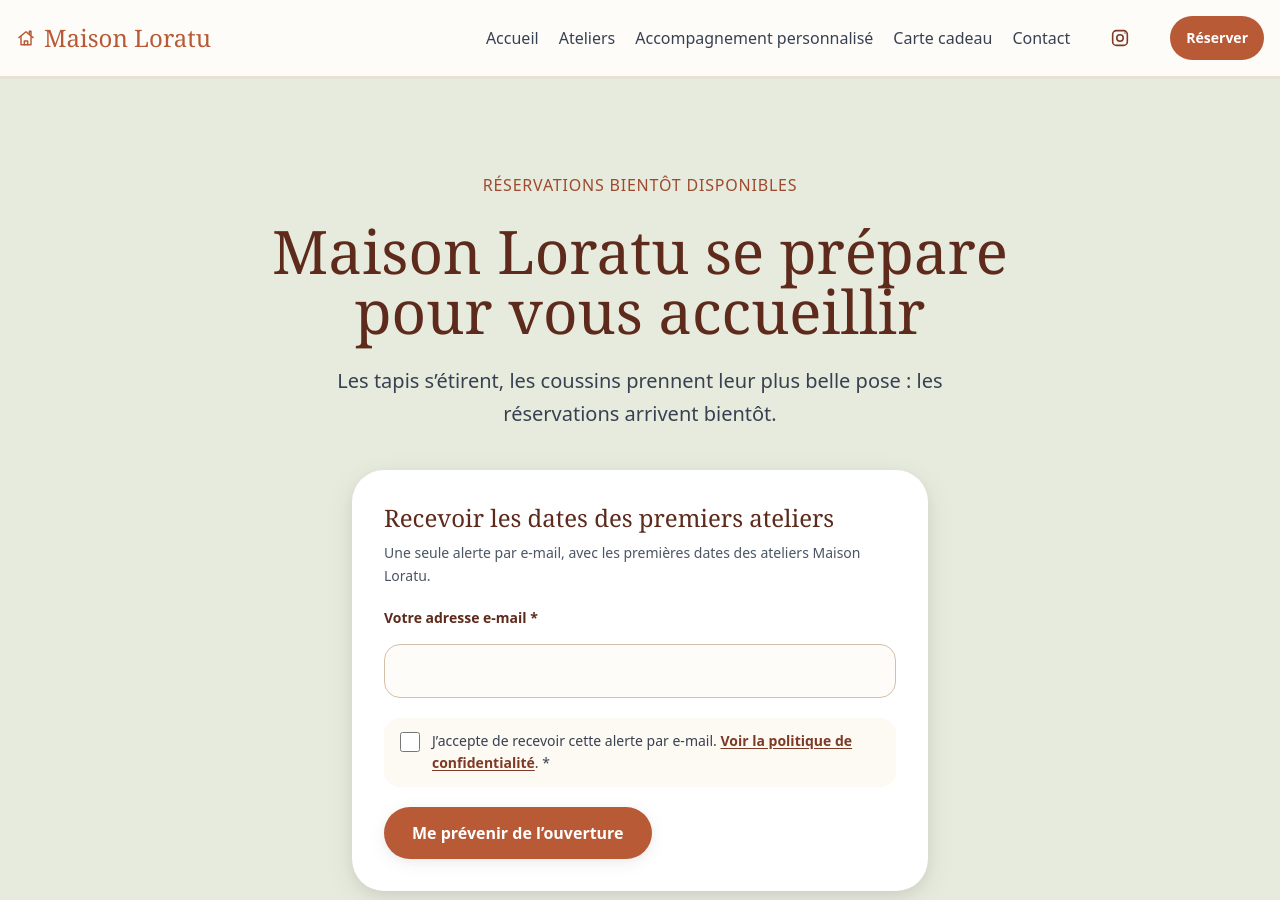
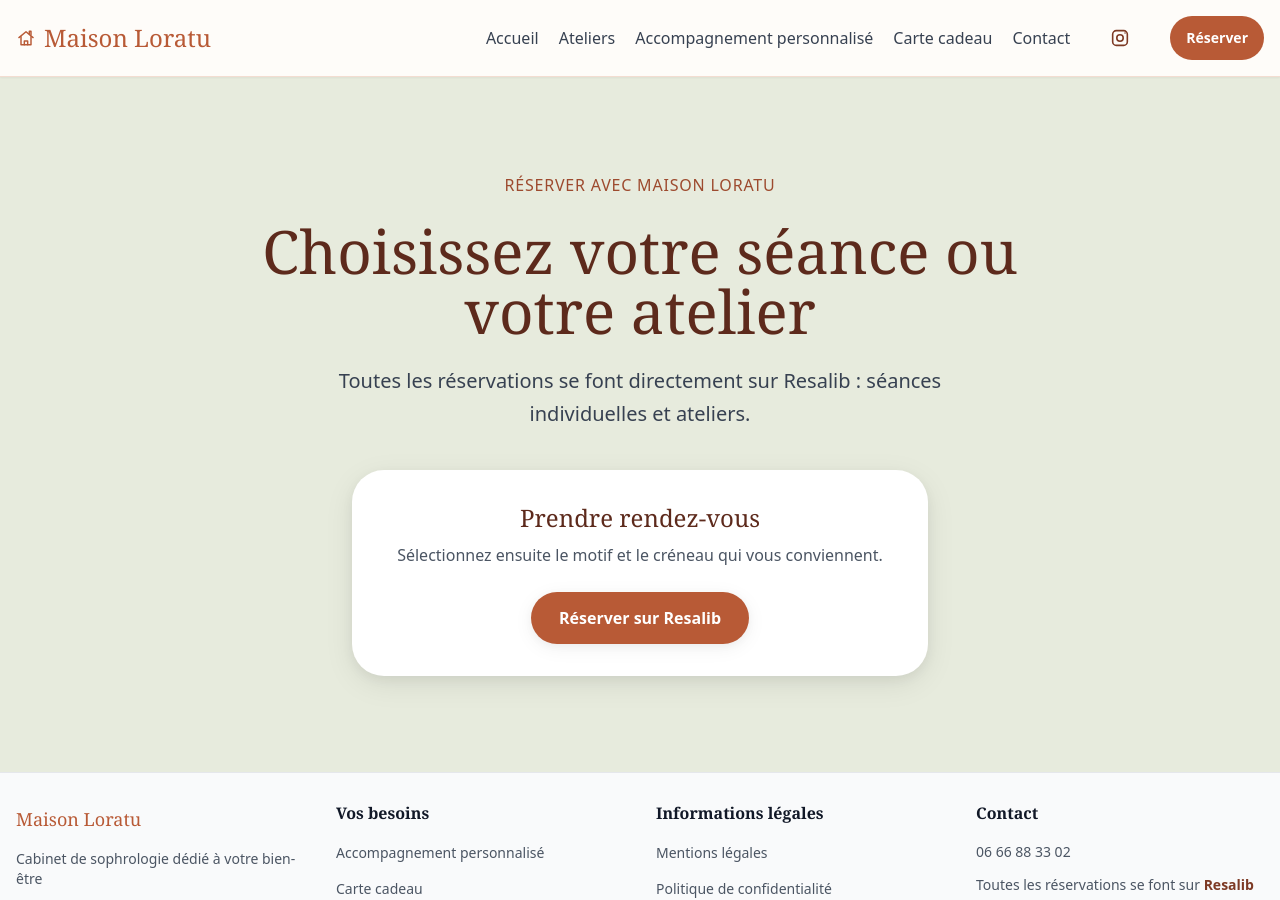
Before and after one commit to nicoriera/maison-loratu, a Vue app: page /reservation in a window 1280 px wide. Shown: the top 900 px of the page. Built offline with nearby package versions, Linux system fonts and the light colour scheme; no server answers.

Commit message:
feat: integrate reservations with Resalib

```diff
--- a/src/components/EventPopup.vue
+++ b/src/components/EventPopup.vue
@@ -239,7 +239,7 @@ watch(isOpen, (open) => {
                   </div>
                 </dl>
                 <div class="sticky bottom-0 -mx-5 mt-4 border-t border-cream-700 bg-cream-50 px-5 pb-[calc(0.75rem+env(safe-area-inset-bottom))] pt-3">
-                  <button type="button" class="inline-flex min-h-12 w-full items-center justify-center rounded-full bg-terracotta-500 px-6 py-3 text-center font-semibold text-white shadow-soft transition hover:bg-terracotta-600 focus-visible:outline-none focus-visible:ring-2 focus-visible:ring-terracotta-500 focus-visible:ring-offset-2" @click="showForm">Je réserve ma place</button>
+                  <a href="https://www.resalib.fr/agenda/136767?src=profile#/" target="_blank" rel="noopener noreferrer" class="inline-flex min-h-12 w-full items-center justify-center rounded-full bg-terracotta-500 px-6 py-3 text-center font-semibold text-white shadow-soft transition hover:bg-terracotta-600 focus-visible:outline-none focus-visible:ring-2 focus-visible:ring-terracotta-500 focus-visible:ring-offset-2">Je réserve ma place sur Resalib</a>
                 </div>
               </div>
 
--- a/src/components/Footer.vue
+++ b/src/components/Footer.vue
@@ -69,7 +69,10 @@ import UiIcon from "./UiIcon.vue";
             06 66 88 33 02
           </a>
           <p class="mt-2 text-sm leading-relaxed text-gray-600">
-            Prise de rendez-vous par <a href="tel:+33666883302" class="footer-link font-semibold text-terracotta-700 hover:text-terracotta-600">téléphone</a> ou <router-link to="/reservation" class="footer-link font-semibold text-terracotta-700 hover:text-terracotta-600">en ligne</router-link>.
+            Toutes les réservations se font sur <a :href="siteConfig.resalibUrl" target="_blank" rel="noopener noreferrer" class="footer-link font-semibold text-terracotta-700 hover:text-terracotta-600">Resalib</a> ou par <a href="tel:+33666883302" class="footer-link font-semibold text-terracotta-700 hover:text-terracotta-600">téléphone</a>.
+          </p>
+          <p class="mt-2 text-sm leading-relaxed text-gray-600">
+            {{ siteConfig.address }}<br />{{ siteConfig.accessInstructions }}
           </p>
           <p class="mt-2 text-sm leading-relaxed text-gray-600">
             Paiement sur place par carte bancaire ou en espèces.
--- a/src/components/Header.vue
+++ b/src/components/Header.vue
@@ -66,14 +66,15 @@ const isActive = (item) => {
             <UiIcon name="instagram" :size="22" />
           </a>
 
-          <router-link
-            to="/reservation"
+          <a
+            :href="siteConfig.resalibUrl"
+            target="_blank"
+            rel="noopener noreferrer"
             class="ml-2 inline-flex min-h-11 items-center justify-center rounded-full bg-terracotta-500 px-4 py-2 text-sm font-semibold text-white transition duration-[var(--duration-ui)] ease-[var(--ease-warm-out)] hover:bg-terracotta-600 focus-visible:outline-none focus-visible:ring-2 focus-visible:ring-terracotta-500 focus-visible:ring-offset-2"
-            aria-label="Réserver un atelier"
-            :aria-current="route.name === 'reservation' ? 'page' : undefined"
+            aria-label="Réserver une séance ou un atelier sur Resalib, nouvel onglet"
           >
             Réserver
-          </router-link>
+          </a>
         </div>
 
       </div>
--- a/src/components/MobileNavigation.vue
+++ b/src/components/MobileNavigation.vue
@@ -1,5 +1,6 @@
 <script setup>
 import { useRoute } from 'vue-router'
+import { siteConfig } from '../config/site.js'
 import UiIcon from './UiIcon.vue'
 
 const route = useRoute()
@@ -30,16 +31,16 @@ const isActive = (item) => route.name === item.activeRoute && !route.hash
         <span>{{ item.shortLabel }}</span>
       </router-link>
 
-      <router-link
-        to="/reservation"
+      <a
+        :href="siteConfig.resalibUrl"
+        target="_blank"
+        rel="noopener noreferrer"
         class="flex min-h-12 flex-col items-center justify-center rounded-xl bg-terracotta-500 px-1 py-2 text-center text-xs font-semibold leading-tight text-white transition duration-[var(--duration-ui)] ease-[var(--ease-warm-out)] hover:bg-terracotta-600 focus-visible:outline-none focus-visible:ring-2 focus-visible:ring-terracotta-500 focus-visible:ring-offset-2"
-        :class="{ 'ring-2 ring-terracotta-700 ring-offset-2': route.name === 'reservation' }"
-        aria-label="Réserver une séance ou un atelier"
-        :aria-current="route.name === 'reservation' ? 'page' : undefined"
+        aria-label="Réserver une séance ou un atelier sur Resalib, nouvel onglet"
       >
         <span class="mb-1 leading-none" aria-hidden="true"><UiIcon name="reserve" :size="22" /></span>
         <span>Réserver</span>
-      </router-link>
+      </a>
     </div>
   </nav>
 </template>
--- a/src/components/WorkshopDetail.vue
+++ b/src/components/WorkshopDetail.vue
@@ -1,5 +1,6 @@
 <script setup>
 import CTAButton from './CTAButton.vue'
+import { siteConfig } from '../config/site.js'
 
 defineProps({
   eyebrow: { type: String, required: true },
@@ -25,7 +26,7 @@ defineProps({
           <p class="mt-5 text-xl text-terracotta-800">{{ meta }}</p>
           <p class="body-copy mt-6">{{ intro }}</p>
           <div class="mt-8 flex flex-col gap-3 sm:flex-row sm:flex-wrap">
-            <CTAButton to="/reservation">Je réserve</CTAButton>
+            <CTAButton :to="siteConfig.resalibUrl">Je réserve sur Resalib</CTAButton>
             <CTAButton v-if="giftCardTo" :to="giftCardTo" variant="secondary">Offrir une carte cadeau</CTAButton>
             <CTAButton to="/ateliers" variant="secondary">Tous les ateliers</CTAButton>
           </div>
--- a/src/config/seo.js
+++ b/src/config/seo.js
@@ -32,8 +32,8 @@ export const seoByRoute = {
     description: 'Retrouvez les réponses aux questions fréquentes sur les séances et ateliers de sophrologie de Maison Loratu.',
   },
   reservation: {
-    title: 'Réservations bientôt disponibles | Maison Loratu',
-    description: 'Maison Loratu prépare l’ouverture des réservations. Inscrivez-vous pour recevoir les dates des premiers ateliers.',
+    title: 'Réserver une séance ou un atelier | Maison Loratu',
+    description: 'Réservez une séance de sophrologie ou un atelier Maison Loratu directement sur Resalib.',
     noindex: true,
   },
   'carte-cadeau': {
--- a/src/config/site.js
+++ b/src/config/site.js
@@ -26,6 +26,9 @@ export const createSiteConfig = (env = import.meta.env ?? process.env) => {
   return {
     siteUrl: "https://maisonloratu.com",
     siteName: "Maison Loratu",
+    resalibUrl: "https://www.resalib.fr/agenda/136767?src=profile#/",
+    address: "29 rue Charles Floquet, 64100 Bayonne",
+    accessInstructions: "Entrée principale par le cabinet Kiné Côte Basque. Se rendre à la salle d’attente du 2ᵉ étage.",
     primaryCity: "Anglet",
     serviceArea: ["Anglet", "Bayonne", "Biarritz"],
     instagramUrl: "https://www.instagram.com/maison__loratu/",
--- a/src/views/Accompagnement.vue
+++ b/src/views/Accompagnement.vue
@@ -1,5 +1,6 @@
 <script setup>
 import CTAButton from '../components/CTAButton.vue'
+import { siteConfig } from '../config/site.js'
 
 const subjects = [
   'Stress, anxiété et troubles du sommeil',
@@ -47,7 +48,7 @@ const foundations = [
             Un temps rien que pour vous, pour souffler, vous recentrer et avancer à votre rythme.
             Chaque accompagnement est personnalisé selon vos besoins du moment.
           </p>
-          <div class="mt-8"><CTAButton to="/reservation">Je réserve</CTAButton></div>
+          <div class="mt-8"><CTAButton :to="siteConfig.resalibUrl">Je réserve sur Resalib</CTAButton></div>
         </div>
         <img src="/images/individual-session.webp" width="1200" height="900" alt="Petit bureau calme pour un accompagnement individuel" class="block aspect-[4/3] h-auto w-full rounded-[2rem] object-cover shadow-soft-lg" fetchpriority="high" decoding="async" />
       </div>
@@ -148,7 +149,7 @@ const foundations = [
             Des séances adaptées à votre âge, votre rythme et vos besoins.
           </p>
           <div class="mt-6">
-            <CTAButton to="/reservation">Je réserve mon accompagnement</CTAButton>
+            <CTAButton :to="siteConfig.resalibUrl">Je réserve mon accompagnement</CTAButton>
           </div>
         </div>
       </div>
--- a/src/views/Ateliers.vue
+++ b/src/views/Ateliers.vue
@@ -1,5 +1,6 @@
 <script setup>
 import CTAButton from "../components/CTAButton.vue";
+import { siteConfig } from "../config/site.js";
 import OfferingCard from "../components/OfferingCard.vue";
 import { computed, onMounted, ref } from "vue";
 
@@ -73,7 +74,7 @@ const offerings = computed(() => [
       "Préparation aux examens, à la grossesse ou à un événement",
       "Concentration et étapes de vie",
     ],
-    to: "/reservation",
+    to: siteConfig.resalibUrl,
     action: "Je réserve",
   },
 ].map((offer) => {
--- a/src/views/Home.vue
+++ b/src/views/Home.vue
@@ -3,6 +3,7 @@ import CTAButton from "../components/CTAButton.vue";
 import ScrollReveal from "../components/ScrollReveal.vue";
 import ScrollRevealStagger from "../components/ScrollRevealStagger.vue";
 import OfferingCard from "../components/OfferingCard.vue";
+import { siteConfig } from "../config/site.js";
 import { onMounted, ref } from "vue";
 
 const audiences = [
@@ -172,7 +173,7 @@ onMounted(loadPublicContent);
             {{ featuredWorkshop.title }}
           </h2>
           <div class="mt-5">
-            <CTAButton to="/reservation" variant="secondary">{{
+            <CTAButton :to="siteConfig.resalibUrl" variant="secondary">{{
               featuredWorkshop.ctaLabel
             }}</CTAButton>
           </div>
--- a/src/views/ReservationEnCours.vue
+++ b/src/views/ReservationEnCours.vue
@@ -1,74 +1,20 @@
 <script setup>
-import { ref } from 'vue'
-
-const notificationForm = ref(null)
-const email = ref('')
-const consent = ref(false)
-const isSubmitting = ref(false)
-const submitted = ref(false)
-const submitError = ref('')
-const contactEndpoint = import.meta.env.VITE_FORMSPREE_ENDPOINT || 'https://formspree.io/f/mbdzazdg'
-
-const onSubmit = async () => {
-  if (!notificationForm.value?.reportValidity()) return
-
-  isSubmitting.value = true
-  submitError.value = ''
-
-  try {
-    const response = await fetch(contactEndpoint, {
-      method: 'POST',
-      headers: { 'Content-Type': 'application/json', Accept: 'application/json' },
-      body: JSON.stringify({
-        email: email.value,
-        consent: consent.value,
-        subject: 'Ouverture des réservations — Maison Loratu',
-        message: 'Cette personne souhaite être prévenue de l’ouverture des réservations.',
-      }),
-    })
-
-    if (!response.ok) throw new Error('Erreur lors de l’envoi')
-
-    submitted.value = true
-  } catch {
-    submitError.value = 'Nous n’avons pas pu enregistrer votre adresse. Réessayez dans un instant ou écrivez-nous à maisonloratu@gmail.com.'
-  } finally {
-    isSubmitting.value = false
-  }
-}
+import { siteConfig } from '../config/site.js'
 </script>
 
 <template>
   <div class="bg-cream-50">
     <section class="flex min-h-[calc(100vh-10rem)] items-center bg-sauge-100 px-4 py-16 md:py-24">
       <div class="mx-auto max-w-3xl text-center">
-        <p class="text-service-label text-terracotta-600">Réservations bientôt disponibles</p>
-        <h1 class="page-title mt-6">Maison Loratu se prépare pour vous accueillir</h1>
+        <p class="text-service-label text-terracotta-600">Réserver avec Maison Loratu</p>
+        <h1 class="page-title mt-6">Choisissez votre séance ou votre atelier</h1>
         <p class="mx-auto mt-6 max-w-2xl text-xl leading-relaxed text-gray-700">
-          Les tapis s’étirent, les coussins prennent leur plus belle pose : les réservations arrivent bientôt.
+          Toutes les réservations se font directement sur Resalib : séances individuelles et ateliers.
         </p>
-        <div class="mx-auto mt-10 max-w-xl rounded-[2rem] bg-white p-6 text-left shadow-soft-lg md:p-8">
-          <template v-if="!submitted">
-            <h2 class="text-2xl text-terracotta-800">Recevoir les dates des premiers ateliers</h2>
-            <p class="mt-2 max-w-lg text-sm leading-relaxed text-gray-600">Une seule alerte par e-mail, avec les premières dates des ateliers Maison Loratu.</p>
-            <form ref="notificationForm" class="mt-5" @submit.prevent="onSubmit">
-              <label class="form-label" for="opening-email">Votre adresse e-mail *</label>
-              <input id="opening-email" v-model.trim="email" class="form-input mt-2 w-full" type="email" autocomplete="email" required />
-              <label class="mt-5 flex cursor-pointer items-start gap-3 rounded-2xl bg-cream-100 px-4 py-3 text-sm leading-relaxed text-gray-700 transition focus-within:ring-2 focus-within:ring-terracotta-500 focus-within:ring-offset-2">
-                <input v-model="consent" class="mt-0.5 h-5 w-5 shrink-0 accent-terracotta-500" type="checkbox" required />
-                <span>J’accepte de recevoir cette alerte par e-mail. <router-link to="/politique-de-confidentialite" class="font-semibold text-terracotta-700 underline underline-offset-2">Voir la politique de confidentialité</router-link>. *</span>
-              </label>
-              <p v-if="submitError" class="mt-4 rounded-2xl bg-red-50 px-4 py-3 text-sm leading-relaxed text-red-800" role="alert">
-                Nous n’avons pas pu enregistrer votre adresse. Réessayez dans un instant ou <a href="mailto:maisonloratu@gmail.com" class="font-semibold underline underline-offset-2">écrivez-nous directement</a>.
-              </p>
-              <button class="mt-5 inline-flex min-h-11 w-full items-center justify-center rounded-full bg-terracotta-500 px-7 py-3 font-semibold text-white shadow-soft transition hover:bg-terracotta-600 focus-visible:outline-none focus-visible:ring-2 focus-visible:ring-terracotta-500 focus-visible:ring-offset-2 disabled:cursor-not-allowed disabled:opacity-60 sm:w-auto" type="submit" :disabled="isSubmitting">{{ isSubmitting ? 'Enregistrement…' : 'Me prévenir de l’ouverture' }}</button>
-            </form>
-          </template>
-          <div v-else class="py-3 text-center" role="status">
-            <p class="text-3xl text-terracotta-500" aria-hidden="true">♥</p>
-            <h2 class="mt-3 text-2xl text-terracotta-800">C’est noté</h2>
-            <p class="mt-2 leading-relaxed text-gray-700">Maison Loratu a bien reçu votre demande d’être prévenue de l’ouverture.</p>
-          </div>
+        <div class="mx-auto mt-10 max-w-xl rounded-[2rem] bg-white p-8 text-center shadow-soft-lg">
+          <h2 class="text-2xl text-terracotta-800">Prendre rendez-vous</h2>
+          <p class="mt-2 leading-relaxed text-gray-600">Sélectionnez ensuite le motif et le créneau qui vous conviennent.</p>
+          <a :href="siteConfig.resalibUrl" target="_blank" rel="noopener noreferrer" class="mt-6 inline-flex min-h-11 items-center justify-center rounded-full bg-terracotta-500 px-7 py-3 font-semibold text-white shadow-soft transition hover:bg-terracotta-600 focus-visible:outline-none focus-visible:ring-2 focus-visible:ring-terracotta-500 focus-visible:ring-offset-2">Réserver sur Resalib</a>
         </div>
       </div>
     </section>
```
